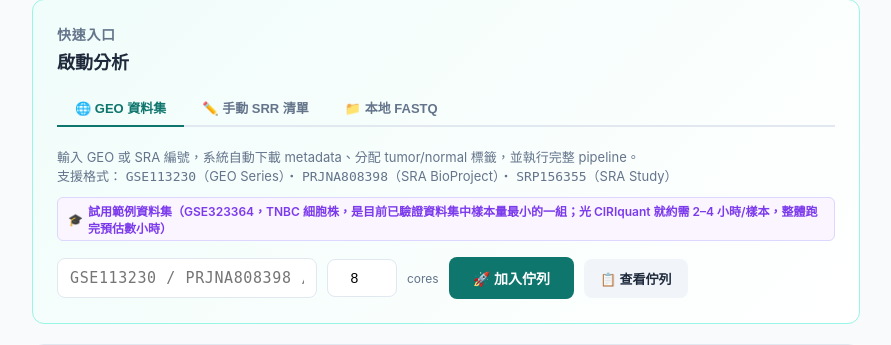
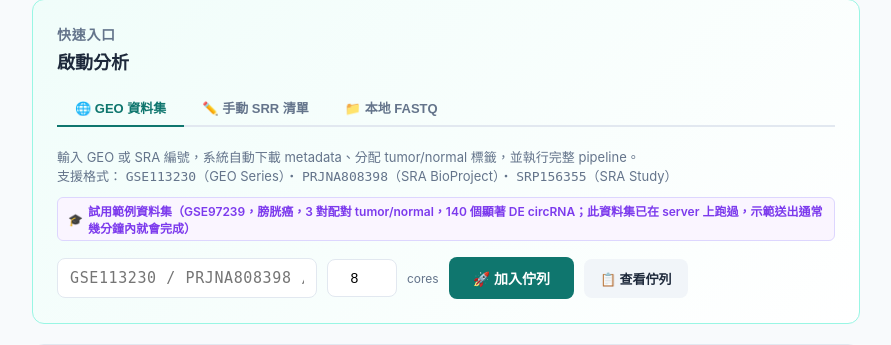
Before and after one commit to choukaihsuan/circRNA_agent, a Python web app: template scripts/templates/index.html in a window 1280 px wide. Shown: the part 575-920 px from the top of the page, without its empty margins (194-1085 px from the left). Run offline with Jinja, Linux system fonts and the light colour scheme; the template is opened without the code that fills it, so the values that code supplies are empty.

Commit message:
feat: swap demo dataset to GSE97239 (3T/3N, 140 sig DE, near-instant re-run)
GSE323364 (cell line, drug-treated) only yields 15 significant DE circRNAs
-- a weak demo. Swapped to GSE97239 (bladder cancer, real 3 tumor + 3
normal paired design, 140 significant DE circRNAs, no known caveats).

Verified via `snakemake -n --configfile config/projects/GSE97239.yaml`
that a fresh demo launch resolves to "Nothing to be done" since this
dataset's raw/trimmed/results are still fully cached on the HPC server --
run_gse() takes the existing-config fast path (skips agent.py/pysradb),
so a demo click completes in minutes rather than triggering a multi-hour
run, without needing any special-cased "demo mode" in the backend.

```diff
--- a/scripts/templates/index.html
+++ b/scripts/templates/index.html
@@ -735,7 +735,7 @@
         </span>
       </p>
       <div class="demo-btn" onclick="fillDemo()">
-        🎓 <span data-en="Try a demo dataset (GSE323364 — TNBC cell line, smallest of our validated datasets; CIRIquant alone runs ~2–4h/sample, so expect several hours end-to-end)">試用範例資料集（GSE323364，TNBC 細胞株，是目前已驗證資料集中樣本量最小的一組；光 CIRIquant 就約需 2–4 小時/樣本，整體跑完預估數小時）</span>
+        🎓 <span data-en="Try a demo dataset (GSE97239 — bladder cancer, 3 paired tumor/normal, 140 significant DE circRNAs; this dataset has already been processed on the server, so a demo run typically finishes in minutes)">試用範例資料集（GSE97239，膀胱癌，3 對配對 tumor/normal，140 個顯著 DE circRNA；此資料集已在 server 上跑過，示範送出通常幾分鐘內就會完成）</span>
       </div>
       <form method="POST" action="/run_gse" style="margin:0">
         <input type="hidden" name="csrf_token" value="{{ csrf_token() }}">
@@ -1347,9 +1347,9 @@
   function fillDemo() {
     const el = document.getElementById('gse-id-input');
     if (!el) return;
-    el.value = 'GSE323364';
+    el.value = 'GSE97239';
     el.focus();
-    scheduleDetect('GSE323364');
+    scheduleDetect('GSE97239');
   }
 
   // ── Auto-detect group labels from existing GEO metadata ──────────────────
```
